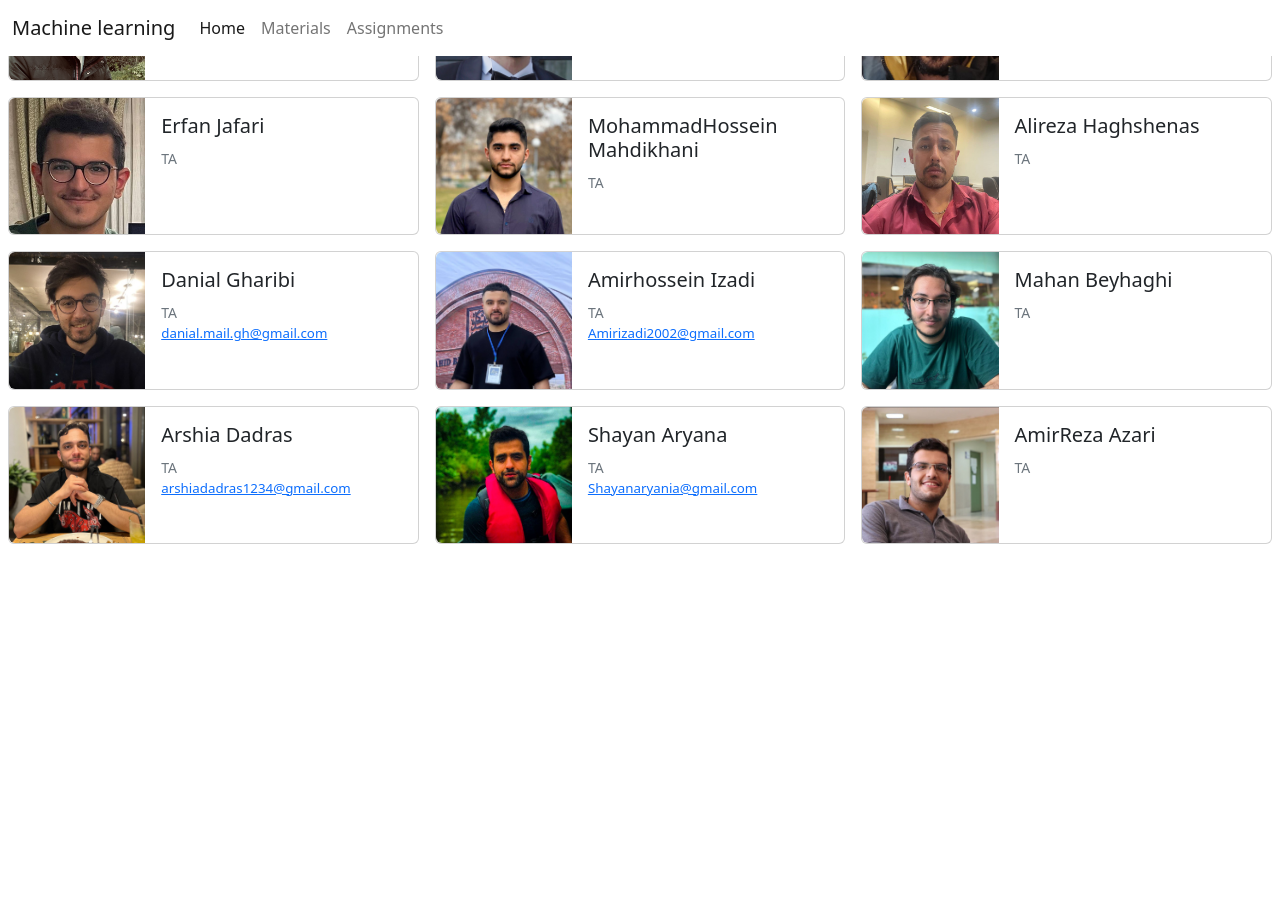
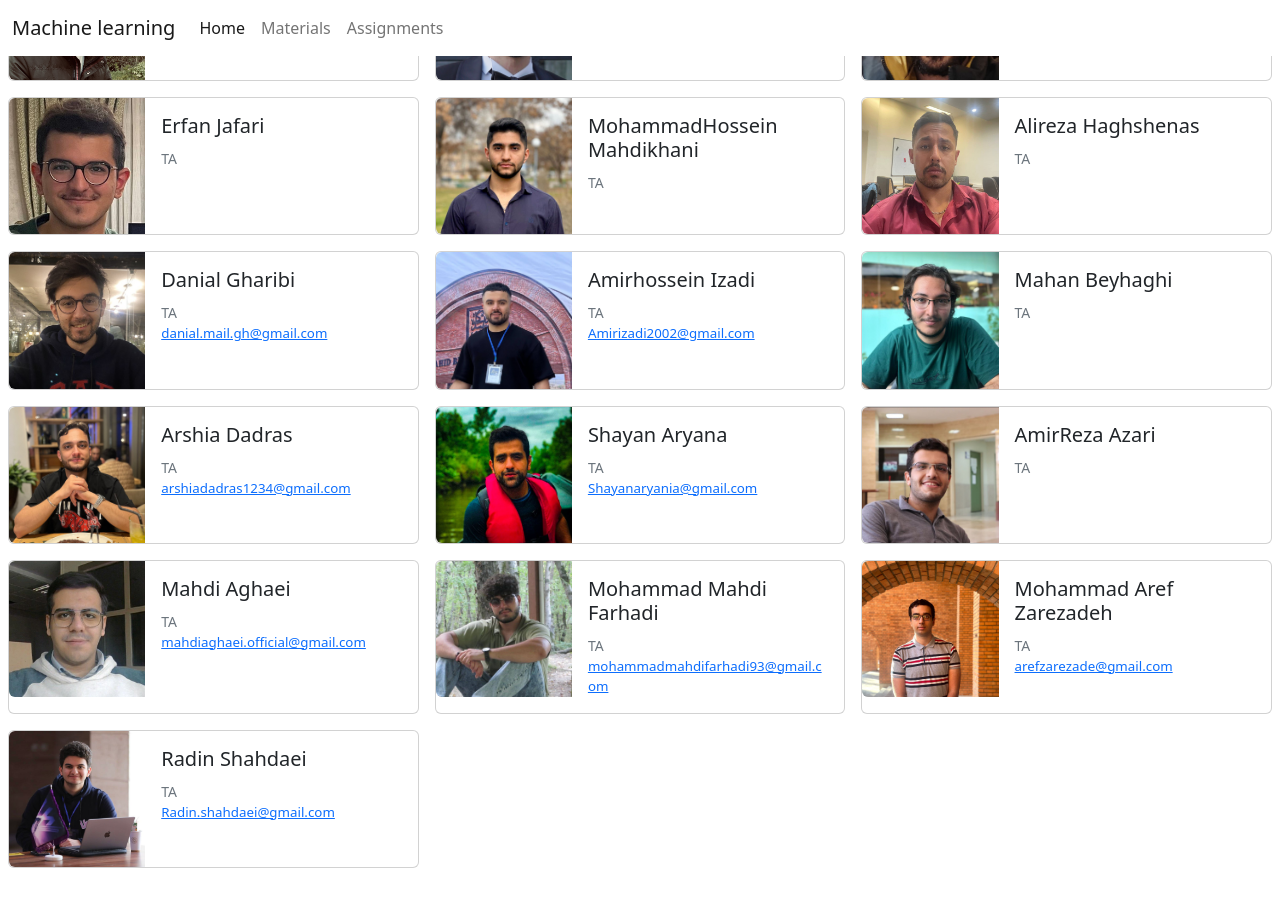
Before and after one commit to ml-sut/ml-sut.github.io, a Jekyll site: the page built from index.html, in a window 1280 px wide and 900 px high, scrolled down 1521 px. Built offline with Jekyll 4.4.1, drawn with Linux system fonts in a browser that asks for light colours; before the commit the page ends 2097 px from its top, so only the background shows below that.

Commit message:
Update TAs.yml

```diff
--- a/_data/TAs.yml
+++ b/_data/TAs.yml
@@ -106,3 +106,23 @@
 - name: AmirReza Azari
   subtitle: TA
   img: assets/images/TAs/aazari.jpg
+
+- name: Mahdi Aghaei
+  subtitle: TA
+  email: mahdiaghaei.official@gmail.com
+  img: assets/images/TAs/maghaei.jpg
+
+- name: Mohammad Mahdi Farhadi
+  subtitle: TA
+  email: mohammadmahdifarhadi93@gmail.com
+  img: assets/images/TAs/mmfarhadi.jpg
+
+- name: Mohammad Aref Zarezadeh
+  subtitle: TA
+  email: arefzarezade@gmail.com
+  img: assets/images/TAs/azazarezadeh.jpeg
+
+- name: Radin Shahdaei
+  subtitle: TA
+  email: Radin.shahdaei@gmail.com
+  img: assets/images/TAs/rshahdaei.jpeg
```
